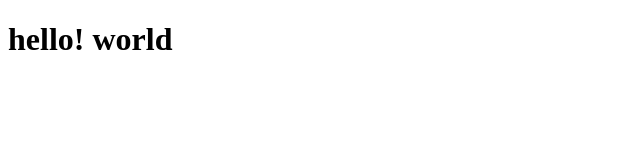
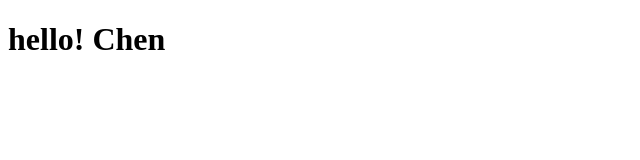
Before and after one commit to chelian89/git_exercise, a plain HTML site: page index.html in a window 1280 px wide. Shown: the full height of the page, 0-640 px from the left. Drawn offline with Linux system fonts and the light colour scheme.

Commit message:
add chen

```diff
--- a/index.html
+++ b/index.html
@@ -7,6 +7,6 @@
     <title>Document</title>
 </head>
 <body>
-    <h1>hello! world</h1>
+    <h1>hello! Chen</h1>
 </body>
 </html>
```
